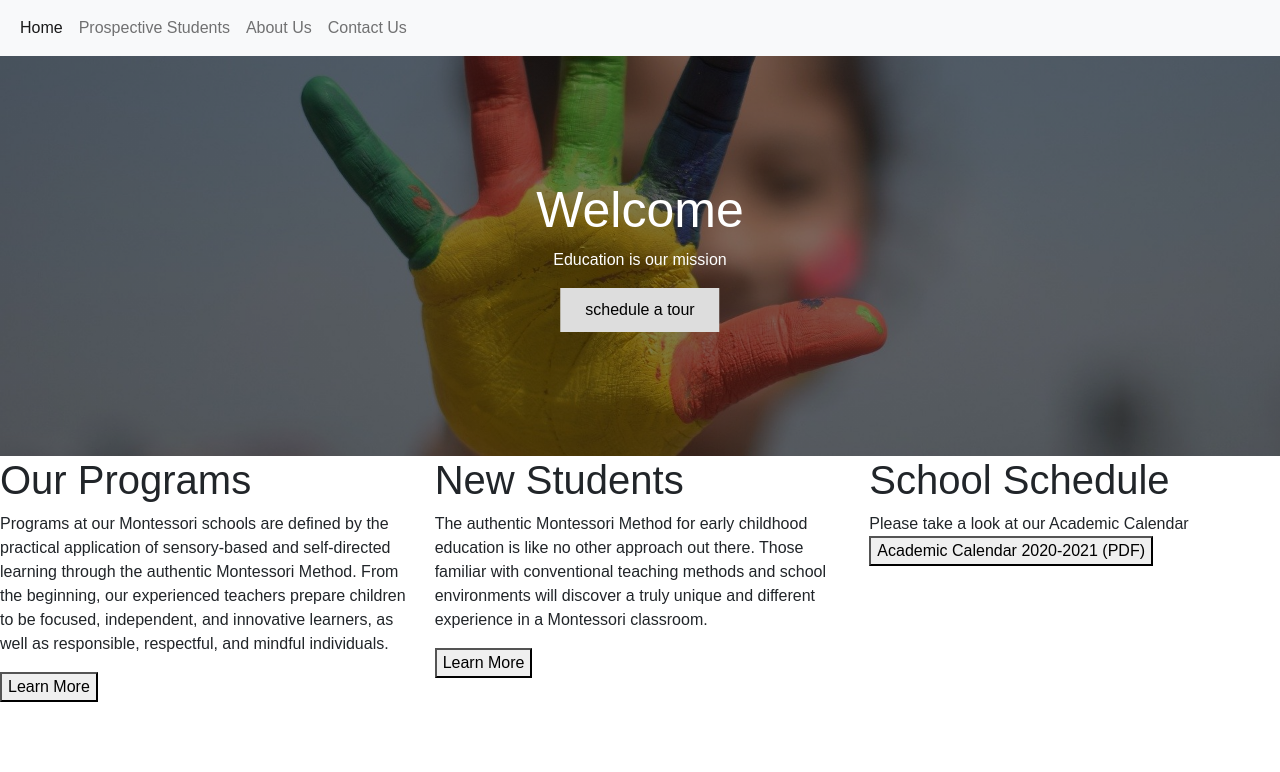
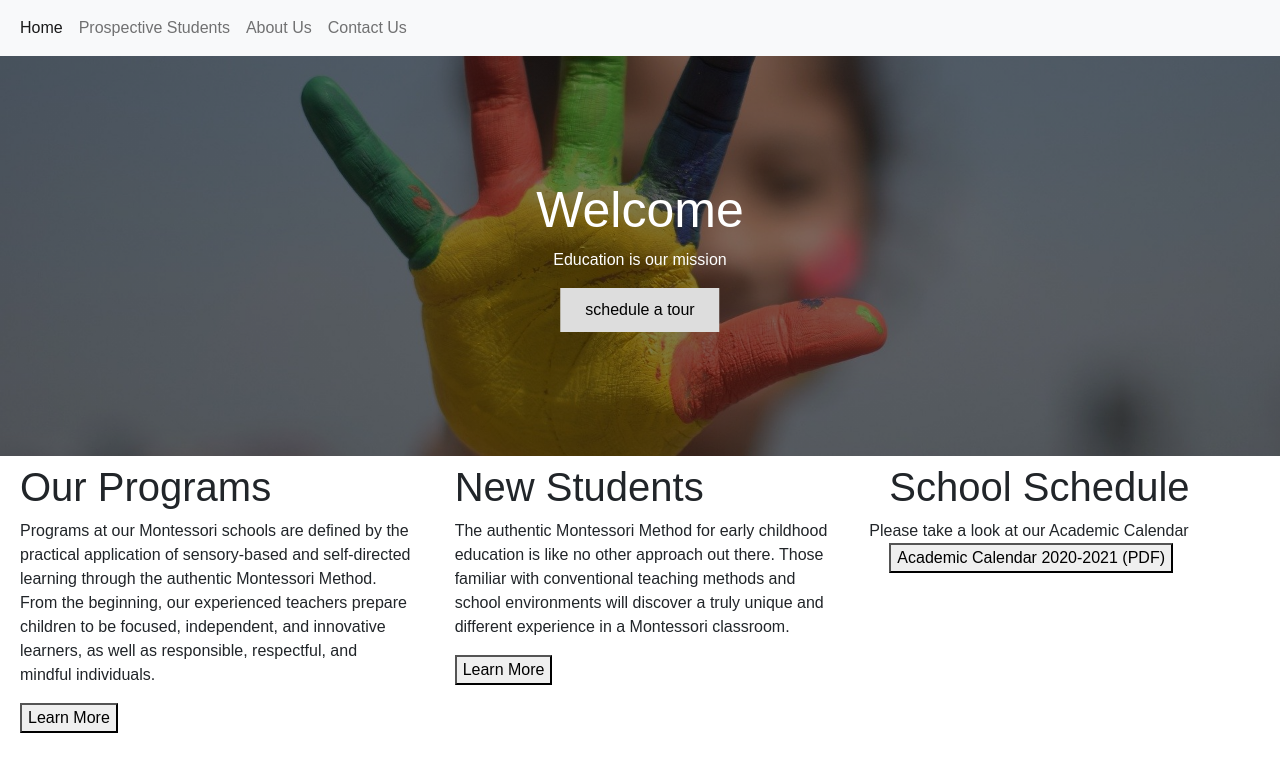
Before and after one commit to kionnabettis/clinton-montessori, a plain HTML site: page index.html in a window 1280 px wide. Drawn offline with nearby package versions, Linux system fonts and the light colour scheme.

Commit message:
fixed padding for colum elements. updated readme

```diff
--- a/styles.css
+++ b/styles.css
@@ -180,3 +180,17 @@
   background: #bb0000;
   color: white;
 }
+
+/* fixes the margins of the colum elements */
+.col-sm-4 h1{
+    margin-left:20px ;
+    margin-top: 7px;
+}
+
+.col-sm-4 p {
+    margin-left:20px;
+}
+
+.col-sm-4 button{
+    margin-left: 20px;
+}
```
Also changed, not shown: prospective-students.html (+1 -0 lines), 1 other file.
